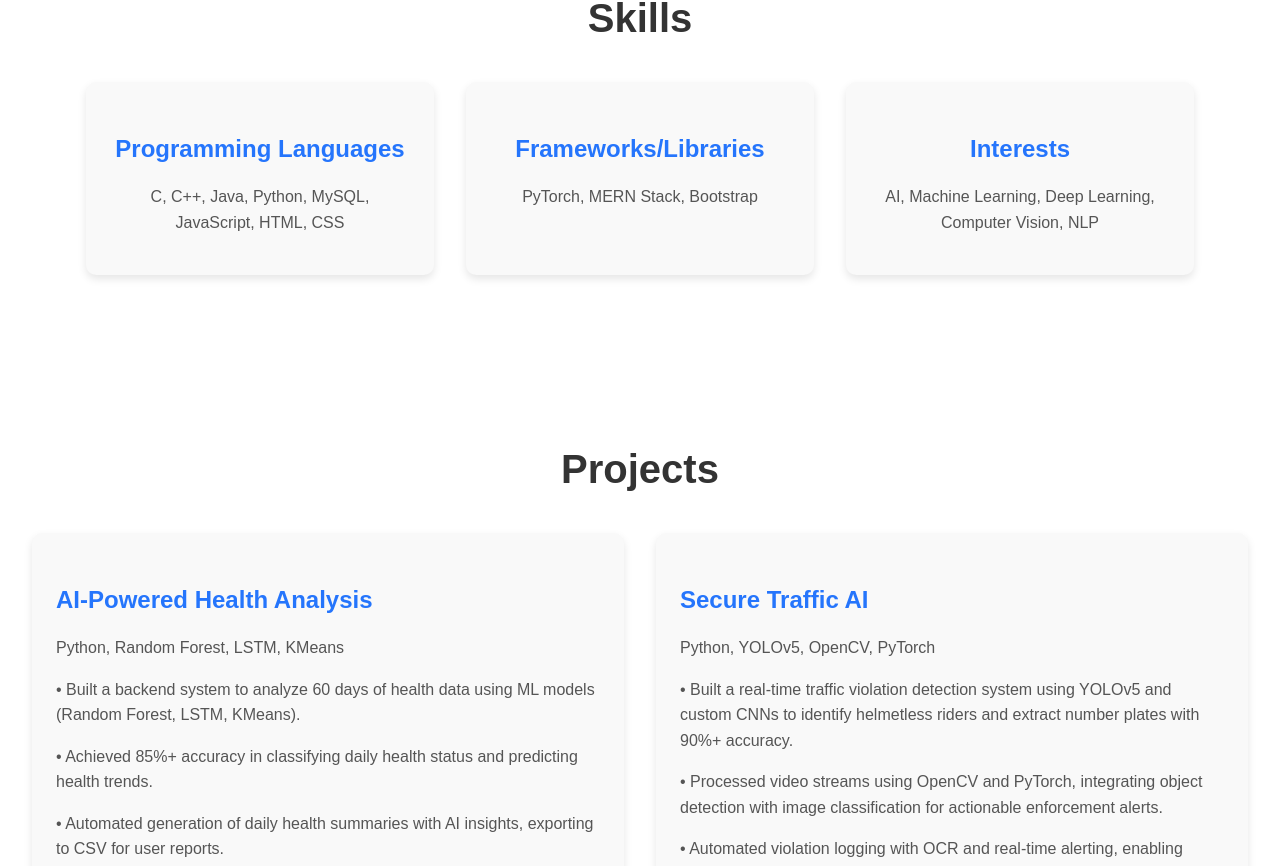
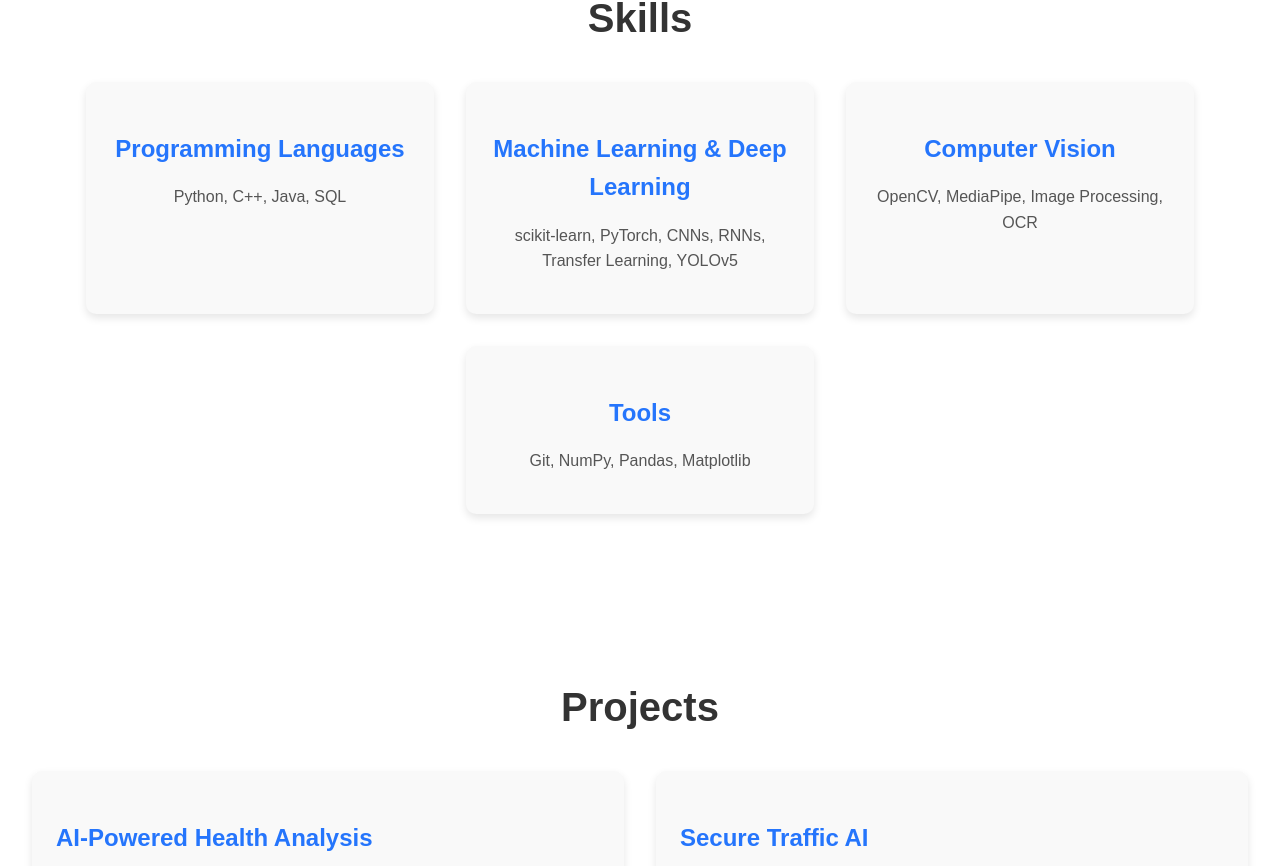
Before and after one commit to vamsi652/Portfolio, a React (Create React App) app: page / in a window 1280 px wide. Shown: the part 1016-1882 px from the top of the page. Built offline with nearby package versions, Linux system fonts and the light colour scheme.

Commit message:
Update Skills.js

```diff
--- a/src/components/Skills.js
+++ b/src/components/Skills.js
@@ -9,15 +9,19 @@ const Skills = () => {
         <div className="skills-list">
           <div className="skill-category">
             <h3>Programming Languages</h3>
-            <p>C, C++, Java, Python, MySQL, JavaScript, HTML, CSS</p>
+            <p>Python, C++, Java, SQL</p>
           </div>
           <div className="skill-category">
-            <h3>Frameworks/Libraries</h3>
-            <p>PyTorch, MERN Stack, Bootstrap</p>
+            <h3>Machine Learning & Deep Learning</h3>
+            <p>scikit-learn, PyTorch, CNNs, RNNs, Transfer Learning, YOLOv5</p>
           </div>
           <div className="skill-category">
-            <h3>Interests</h3>
-            <p>AI, Machine Learning, Deep Learning, Computer Vision, NLP</p>
+            <h3>Computer Vision</h3>
+            <p>OpenCV, MediaPipe, Image Processing, OCR</p>
+          </div>
+          <div className="skill-category">
+            <h3>Tools</h3>
+            <p>Git, NumPy, Pandas, Matplotlib</p>
           </div>
         </div>
       </div>
```
